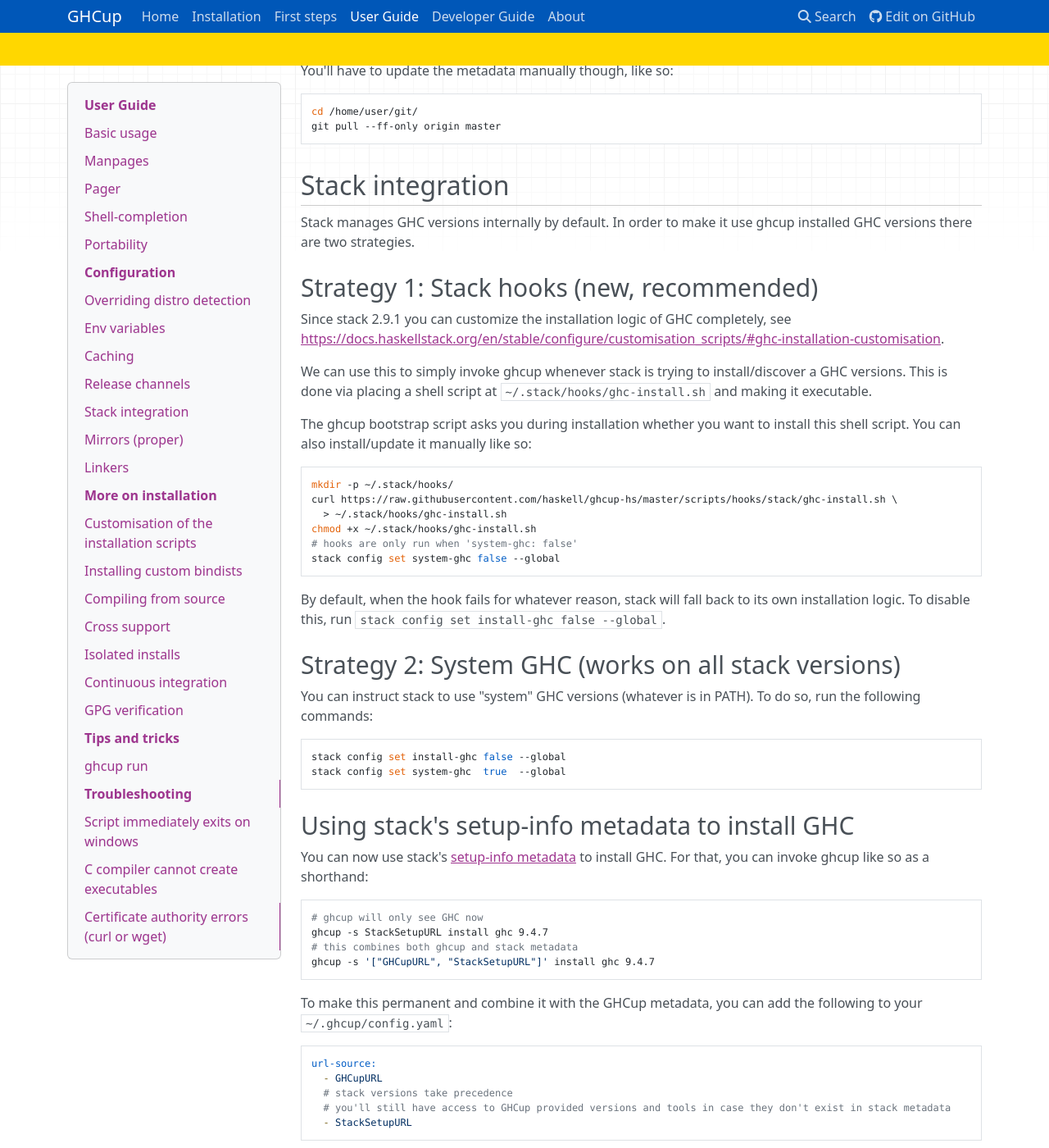
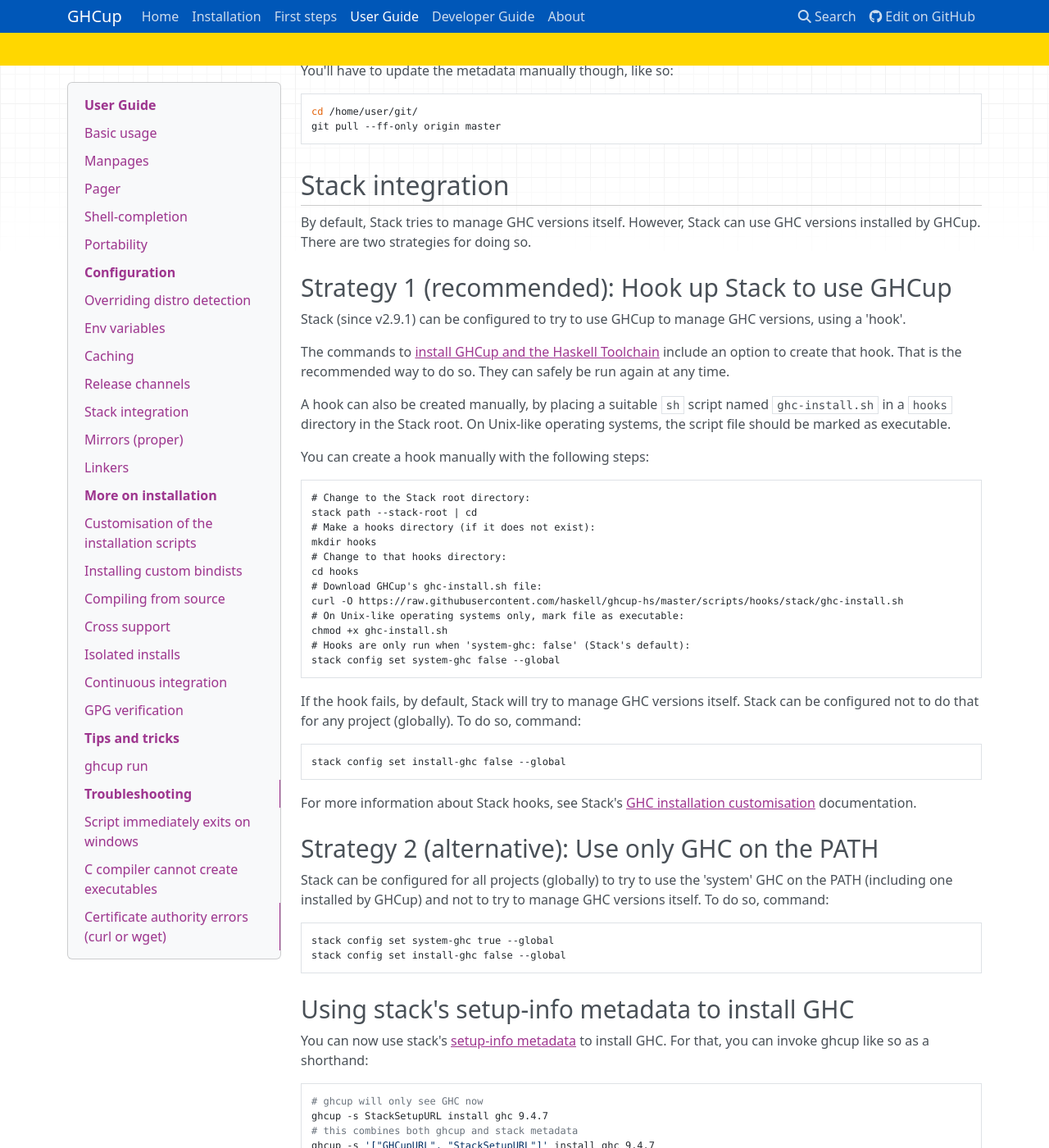
Before and after one commit to mpilgrem/ghcup-www, an MkDocs documentation site: the page built from docs/guide.md, in a window 1280 px wide and 1400 px high, scrolled down 6673 px. Shown: the whole window at 82% size. Built offline with MkDocs 1.6.1, drawn with Linux system fonts in a browser that asks for light colours; nearby versions of some CDN libraries.

Commit message:
Improve documentation related to Stack hooks
Reorganises the existing 'Stack hooks' content to bring forward how to get the hook (using the recommended method).

In three relevant places, tells users that the commands to install GHCup and the Haskell Toolchain can safely be run again at any time.

Introduces that the commands to install GHCup and the Haskell Toolchain use a `sh` script (true on all platforms).

Makes the steps to get the Stack hook manually relevant to all operating systems (not just Unix-like ones).

Updates the text for the passage of time: e.g. Stack 2.9.1 is no longer 'new'.

Uses language about Stack that is closer to the language that Stack's online documentation uses about itself.

Also fixes a closing </p> tag (present as <p>).

````diff
--- a/docs/guide.md
+++ b/docs/guide.md
@@ -316,40 +316,60 @@ git pull --ff-only origin master
 
 ## Stack integration
 
-Stack manages GHC versions internally by default. In order to make it use ghcup installed
-GHC versions there are two strategies.
+By default, Stack tries to manage GHC versions itself. However, Stack can use
+GHC versions installed by GHCup. There are two strategies for doing so.
 
-### Strategy 1: Stack hooks (new, recommended)
+### Strategy 1 (recommended): Hook up Stack to use GHCup
 
-Since stack 2.9.1 you can customize the installation logic of GHC completely, see
-[https://docs.haskellstack.org/en/stable/configure/customisation_scripts/#ghc-installation-customisation](https://docs.haskellstack.org/en/stable/configure/customisation_scripts/#ghc-installation-customisation).
+Stack (since v2.9.1) can be configured to try to use GHCup to manage GHC
+versions, using a 'hook'.
 
-We can use this to simply invoke ghcup whenever stack is trying to install/discover a GHC versions. This
-is done via placing a shell script at `~/.stack/hooks/ghc-install.sh` and making it executable.
+The commands to [install GHCup and the Haskell Toolchain](install.md) include an
+option to create that hook. That is the recommended way to do so. They can
+safely be run again at any time.
 
-The ghcup bootstrap script asks you during installation whether you want to install this shell script. You can also
-install/update it manually like so:
+A hook can also be created manually, by placing a suitable `sh` script named
+`ghc-install.sh` in a `hooks` directory in the Stack root. On Unix-like
+operating systems, the script file should be marked as executable.
 
-```sh
-mkdir -p ~/.stack/hooks/
-curl https://raw.githubusercontent.com/haskell/ghcup-hs/master/scripts/hooks/stack/ghc-install.sh \
-  > ~/.stack/hooks/ghc-install.sh
-chmod +x ~/.stack/hooks/ghc-install.sh
-# hooks are only run when 'system-ghc: false'
+You can create a hook manually with the following steps:
+
+```text
+# Change to the Stack root directory:
+stack path --stack-root | cd
+# Make a hooks directory (if it does not exist):
+mkdir hooks
+# Change to that hooks directory:
+cd hooks
+# Download GHCup's ghc-install.sh file:
+curl -O https://raw.githubusercontent.com/haskell/ghcup-hs/master/scripts/hooks/stack/ghc-install.sh
+# On Unix-like operating systems only, mark file as executable:
+chmod +x ghc-install.sh
+# Hooks are only run when 'system-ghc: false' (Stack's default):
 stack config set system-ghc false --global
 ```
 
-By default, when the hook fails for whatever reason, stack will fall back to its own installation logic. To disable
-this, run `stack config set install-ghc false --global`.
+If the hook fails, by default, Stack will try to manage GHC versions itself.
+Stack can be configured not to do that for any project (globally). To do so,
+command:
 
-### Strategy 2: System GHC (works on all stack versions)
+```text
+stack config set install-ghc false --global
+```
 
-You can instruct stack to use "system" GHC versions (whatever is in PATH). To do so,
-run the following commands:
+For more information about Stack hooks, see Stack's
+[GHC installation customisation](https://docs.haskellstack.org/en/stable/configure/customisation_scripts/#ghc-installation-customisation)
+documentation.
 
-```sh
+### Strategy 2 (alternative): Use only GHC on the PATH
+
+Stack can be configured for all projects (globally) to try to use the 'system'
+GHC on the PATH (including one installed by GHCup) and not to try to manage GHC
+versions itself. To do so, command:
+
+```text
+stack config set system-ghc true --global
 stack config set install-ghc false --global
-stack config set system-ghc  true  --global
 ```
 
 ### Using stack's setup-info metadata to install GHC
````
Also changed, not shown: docs/index.md (+4 -1 lines), docs/install.md (+3 -1 lines).
